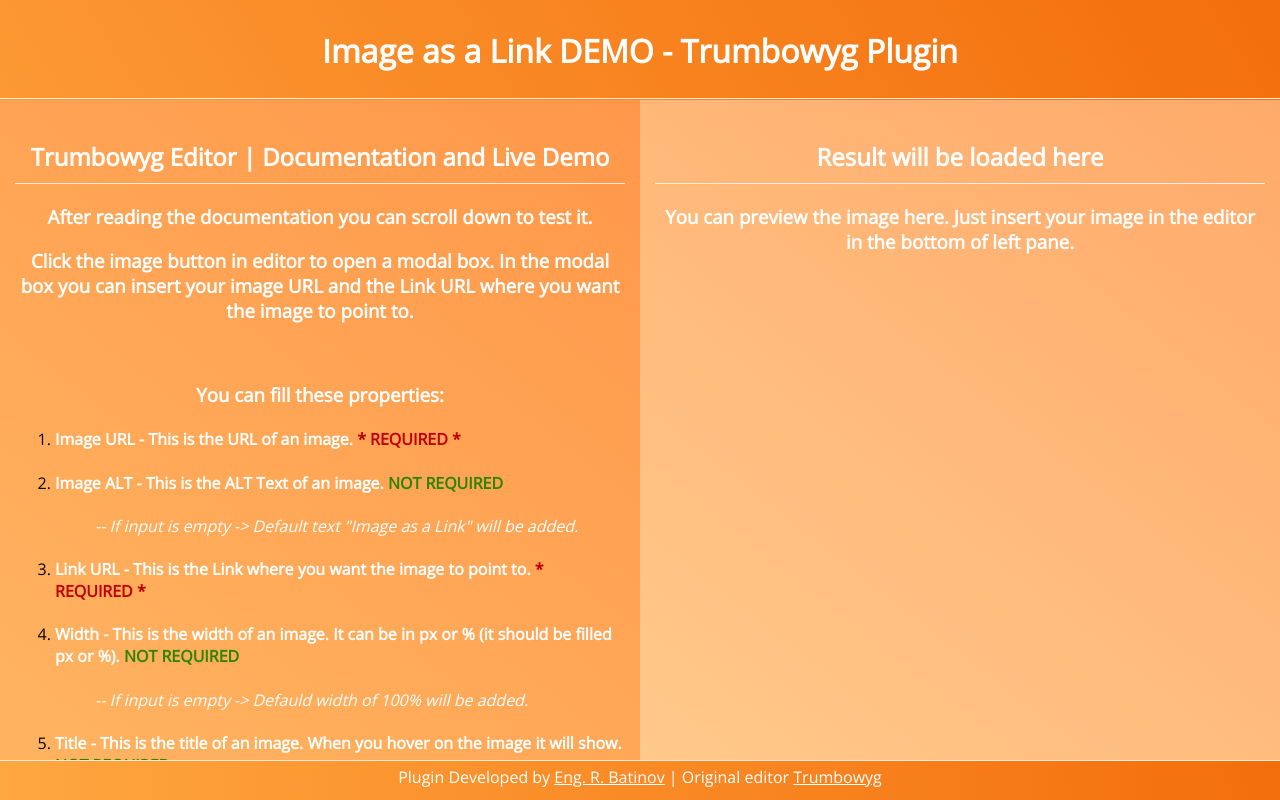
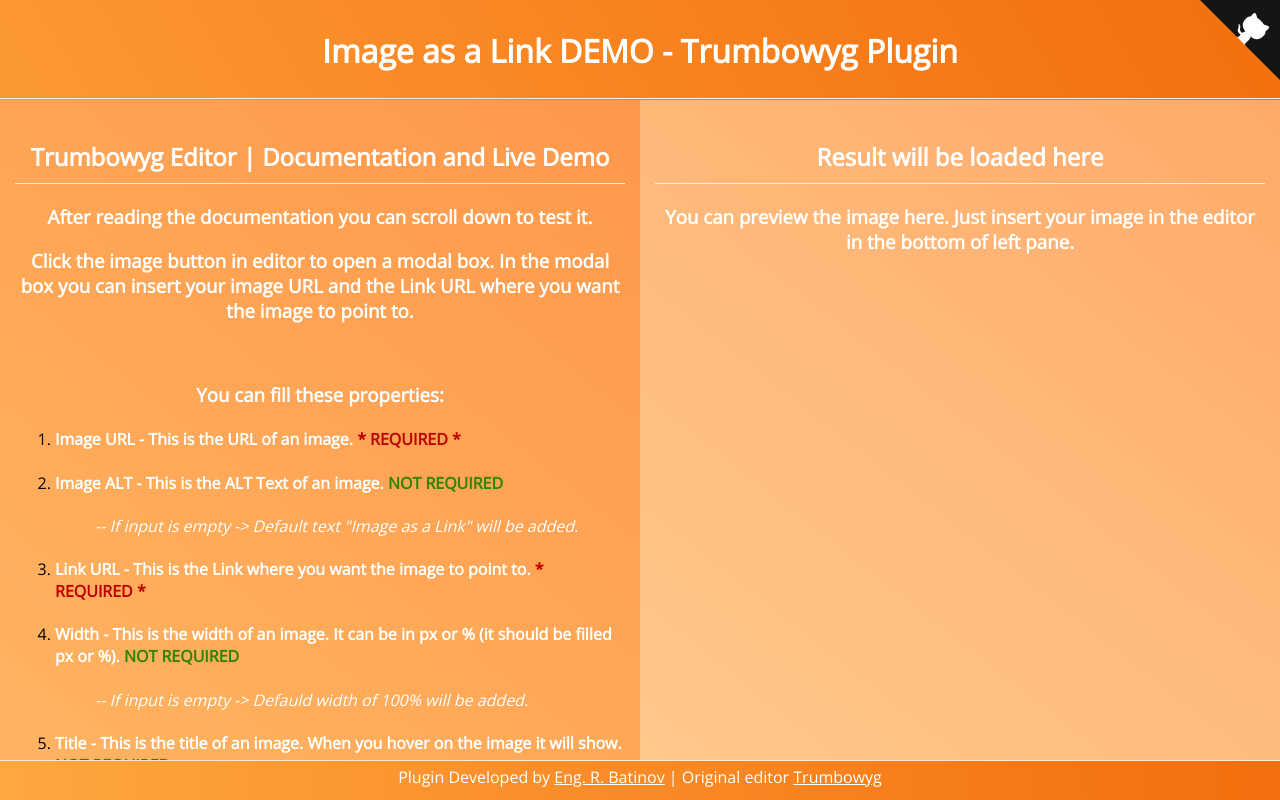
Before and after one commit to rbatinov/Trumbowyg-Plugin-Image-As-A-Link, a plain HTML site: page docs/index.html in a window 1280 px wide. Drawn offline with nearby package versions, Linux system fonts and the light colour scheme.

Commit message:
Update index.html

```diff
--- a/docs/index.html
+++ b/docs/index.html
@@ -1,3 +1,5 @@
+<!-- Trumbowyg -->
+
 <!-- The MIT License (MIT)
 
 Copyright (c) 2012-2016 Alexandre Demode (Alex-D)
@@ -20,7 +22,24 @@ LIABILITY, WHETHER IN AN ACTION OF CONTRACT, TORT OR OTHERWISE, ARISING FROM,
 OUT OF OR IN CONNECTION WITH THE SOFTWARE OR THE USE OR OTHER DEALINGS IN
 THE SOFTWARE. -->
 
+<!-- End of Trumbowyg -->
+
+<!-- GitHub Corner -->
+
+<!-- The MIT License (MIT)
+
+Copyright (c) 2016 Tim Holman
+
+Permission is hereby granted, free of charge, to any person obtaining a copy of this software and associated documentation files (the "Software"), to deal in the Software without restriction, including without limitation the rights to use, copy, modify, merge, publish, distribute, sublicense, and/or sell copies of the Software, and to permit persons to whom the Software is furnished to do so, subject to the following conditions:
+
+The above copyright notice and this permission notice shall be included in all copies or substantial portions of the Software.
+
+THE SOFTWARE IS PROVIDED "AS IS", WITHOUT WARRANTY OF ANY KIND, EXPRESS OR IMPLIED, INCLUDING BUT NOT LIMITED TO THE WARRANTIES OF MERCHANTABILITY, FITNESS FOR A PARTICULAR PURPOSE AND NONINFRINGEMENT. IN NO EVENT SHALL THE AUTHORS OR COPYRIGHT HOLDERS BE LIABLE FOR ANY CLAIM, DAMAGES OR OTHER LIABILITY, WHETHER IN AN ACTION OF CONTRACT, TORT OR OTHERWISE, ARISING FROM, OUT OF OR IN CONNECTION WITH THE SOFTWARE OR THE USE OR OTHER DEALINGS IN THE SOFTWARE. -->
+
+<!-- End of GitHub Corner -->
+
 <html>
+
 <head>
     <meta charset="UTF-8">
     <link rel="stylesheet" href="trumbowyg/dist/ui/trumbowyg.min.css">
@@ -44,6 +63,19 @@ THE SOFTWARE. -->
 </head>
 
 <body>
+    <a href="https://github.com/rbatinov/Trumbowyg-Plugin-Image-As-A-Link" class="github-corner"
+        aria-label="View source on GitHub" target="_blank">
+        <svg width="80" height="80" viewBox="0 0 250 250"
+            style="fill:#151513; color:#fff; position: absolute; top: 0; border: 0; right: 0;" aria-hidden="true">
+            <path d="M0,0 L115,115 L130,115 L142,142 L250,250 L250,0 Z"></path>
+            <path
+                d="M128.3,109.0 C113.8,99.7 119.0,89.6 119.0,89.6 C122.0,82.7 120.5,78.6 120.5,78.6 C119.2,72.0 123.4,76.3 123.4,76.3 C127.3,80.9 125.5,87.3 125.5,87.3 C122.9,97.6 130.6,101.9 134.4,103.2"
+                fill="currentColor" style="transform-origin: 130px 106px;" class="octo-arm"></path>
+            <path
+                d="M115.0,115.0 C114.9,115.1 118.7,116.5 119.8,115.4 L133.7,101.6 C136.9,99.2 139.9,98.4 142.2,98.6 C133.8,88.0 127.5,74.4 143.8,58.0 C148.5,53.4 154.0,51.2 159.7,51.0 C160.3,49.4 163.2,43.6 171.4,40.1 C171.4,40.1 176.1,42.5 178.8,56.2 C183.1,58.6 187.2,61.8 190.9,65.4 C194.5,69.0 197.7,73.2 200.1,77.6 C213.8,80.2 216.3,84.9 216.3,84.9 C212.7,93.1 206.9,96.0 205.4,96.6 C205.1,102.4 203.0,107.8 198.3,112.5 C181.9,128.9 168.3,122.5 157.7,114.1 C157.9,116.9 156.7,120.9 152.7,124.9 L141.0,136.5 C139.8,137.7 141.6,141.9 141.8,141.8 Z"
+                fill="currentColor" class="octo-body"></path>
+        </svg></a>
+
     <div id="header">
         <header>
             <h1 class="center-align">Image as a Link DEMO - Trumbowyg Plugin</h1>
@@ -78,7 +110,8 @@ THE SOFTWARE. -->
                     <li>
                         <h4>Width - This is the width of an image. It can be in px or % (it should be filled px or %).
                             <span class="info">NOT
-                                REQUIRED</span></h4>
+                                REQUIRED</span>
+                        </h4>
                         <dl>
                             <dt></dt>
                             <dd>-- If input is empty -> Defauld width of 100% will be added. </dd>
```
